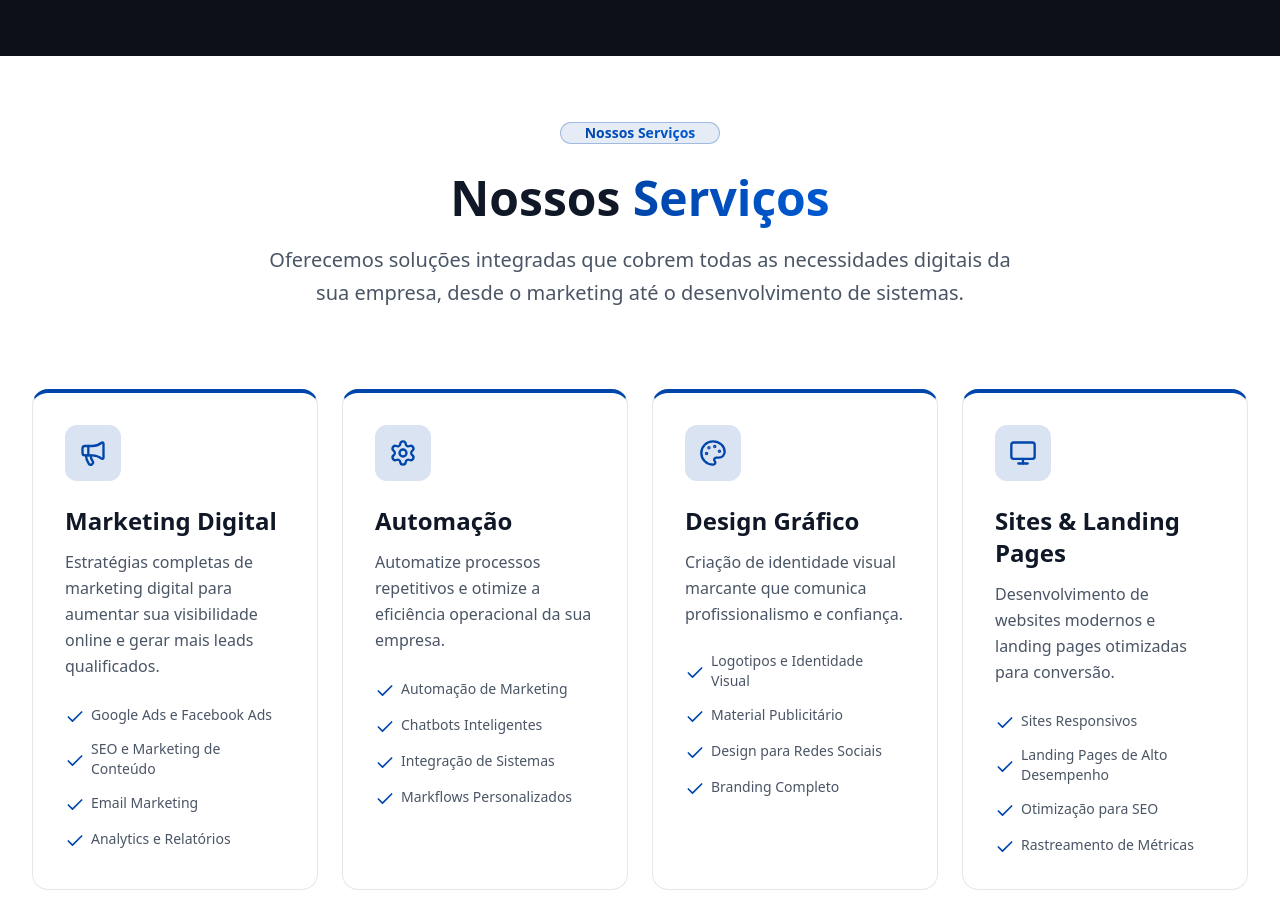
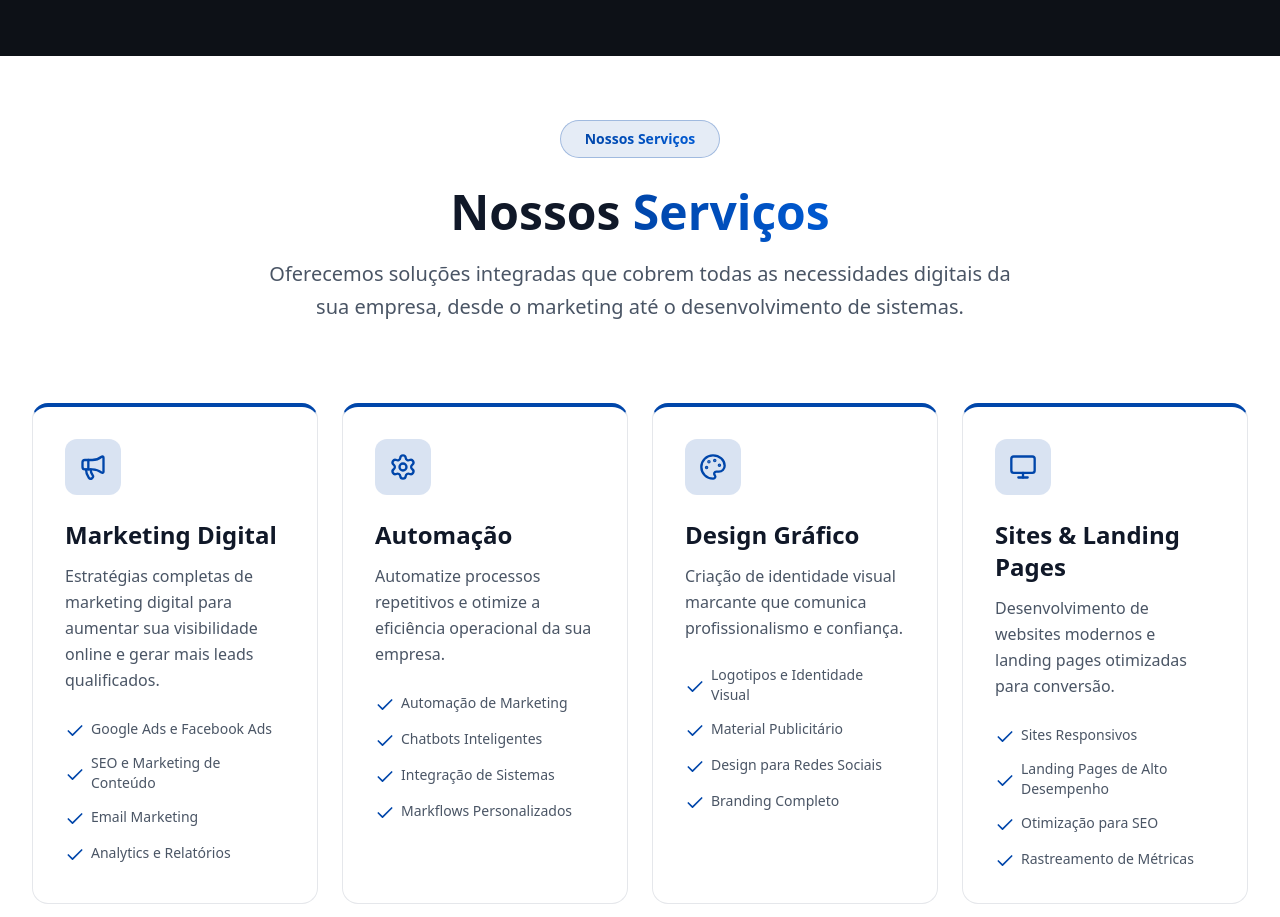
Before and after one commit to IagoRdgs/codexy-landing, a React (Vite) app: page / in a window 1280 px wide. Shown: the part 1600-2517 px from the top of the page. Built offline with nearby package versions, Linux system fonts and the light colour scheme.

Commit message:
:recycle: style: correção no padding y do badge

```diff
--- a/src/pages/home/sections/Services.tsx
+++ b/src/pages/home/sections/Services.tsx
@@ -52,7 +52,7 @@ export default function Services() {
         <section className='bg-white py-16 px-8'>
             <div className='max-w-7xl mx-auto'>
                 <div className='text-center mb-20'>
-                    <div className='inline-flex items-center gap-2 bg-[#0046AA]/10 border border-[#0046AA]/30 px-6 py2 rounded-full text-sm mb-6'>
+                    <div className='inline-flex items-center gap-2 bg-[#0046AA]/10 border border-[#0046AA]/30 px-6 py-2 rounded-full text-sm mb-6'>
                         <span className='bg-gradient-to-r from-[#0046AA] to-[#0059D1] bg-clip-text text-transparent font-semibold'>Nossos Serviços</span>
                     </div>
 
```
